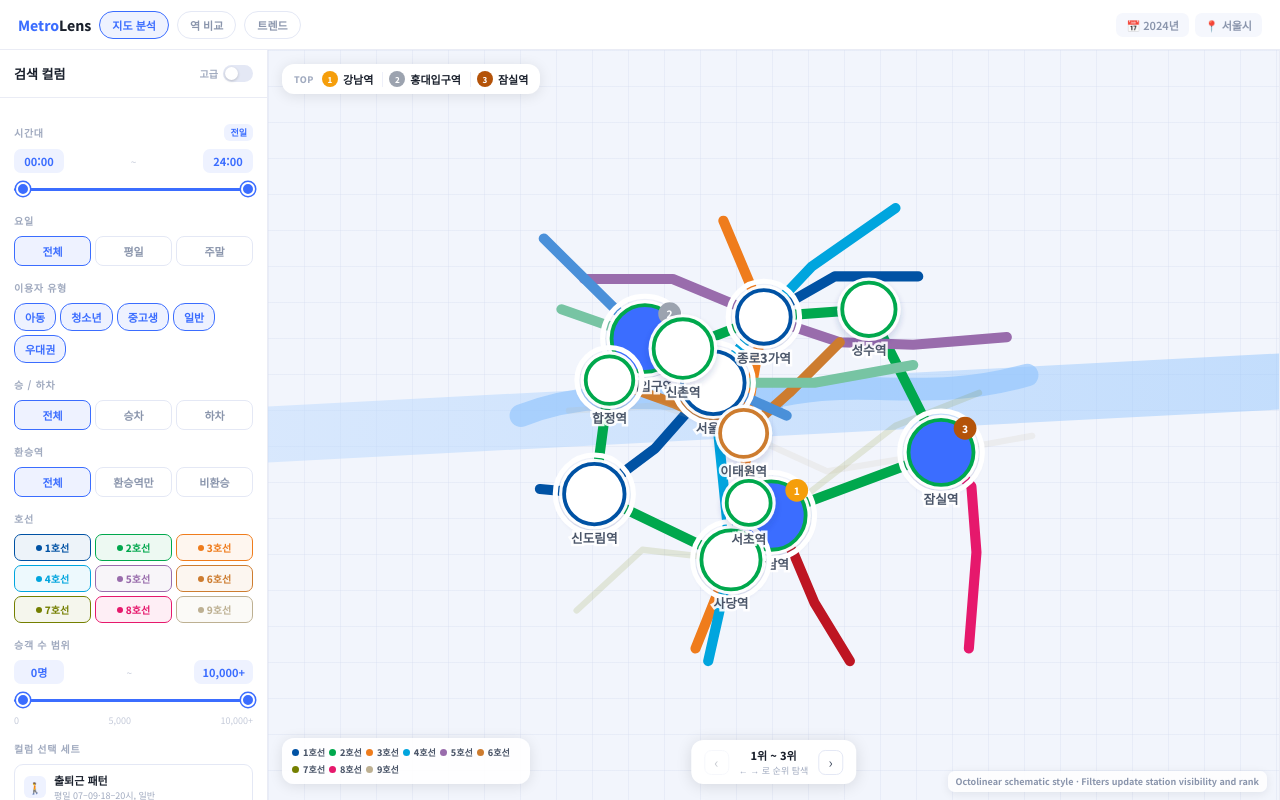
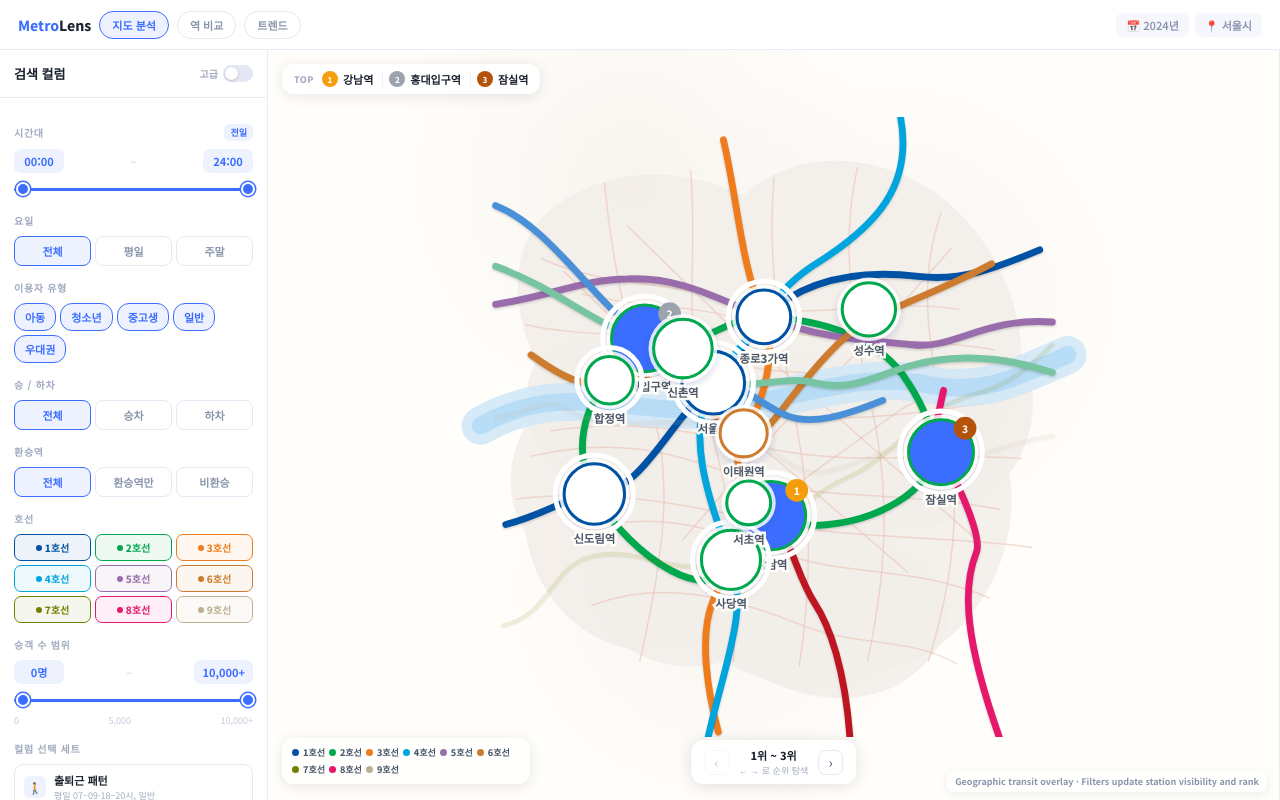
Before and after one commit to Daeung-03/StationGo, a React (Vite) app: page / in a window 1280 px wide. Built offline with nearby package versions, Linux system fonts and the light colour scheme.

Commit message:
Restyle metro map as geographic overlay

```diff
--- a/src/App.css
+++ b/src/App.css
@@ -637,37 +637,26 @@ input[type=range].eq-sl:disabled::-webkit-slider-thumb {
   overflow: hidden;
 }
 
-.schematic-mapc {
-  background:
-    linear-gradient(rgba(210, 218, 238, .32) 1px, transparent 1px),
-    linear-gradient(90deg, rgba(210, 218, 238, .32) 1px, transparent 1px),
-    #F2F5FC;
-  background-size: 36px 36px;
+.transit-mapc {
+  background: #fffefa;
 }
 
-.schematic-bg {
+.transit-bg {
   position: absolute;
   inset: 0;
   pointer-events: none;
-}
-
-.river-band {
-  position: absolute;
-  left: -3%;
-  right: -3%;
-  top: 44%;
-  height: 56px;
-  transform: rotate(-3deg);
-  border-radius: 999px;
-  background: linear-gradient(90deg, rgba(191, 219, 254, .5), rgba(147, 197, 253, .5));
+  background:
+    radial-gradient(circle at 36% 18%, rgba(244, 239, 234, .62), transparent 28%),
+    radial-gradient(circle at 62% 34%, rgba(244, 239, 234, .58), transparent 32%),
+    radial-gradient(circle at 44% 72%, rgba(244, 239, 234, .55), transparent 30%);
 }
 
 .schematic-water-label {
   position: absolute;
   left: 50%;
-  top: calc(44% + 18px);
-  transform: translateX(-50%) rotate(-3deg);
-  color: rgba(59, 130, 246, .45);
+  top: 47%;
+  transform: translateX(-50%) rotate(-6deg);
+  color: rgba(96, 165, 250, .36);
   font-size: 11px;
   font-weight: 900;
 }
@@ -688,24 +677,50 @@ input[type=range].eq-sl:disabled::-webkit-slider-thumb {
   max-height: 620px;
 }
 
+.city-shapes path {
+  fill: #f3eee9;
+  opacity: .86;
+}
+
+.road-layer path {
+  fill: none;
+  stroke: #e9b9ad;
+  stroke-linecap: round;
+  stroke-linejoin: round;
+  stroke-width: 1.15;
+  opacity: .5;
+}
+
 .han-river {
   fill: none;
-  stroke: rgba(147, 197, 253, .65);
   stroke-linecap: round;
-  stroke-width: 18;
+  stroke-linejoin: round;
+}
+
+.han-river.broad {
+  stroke: rgba(210, 232, 248, .9);
+  stroke-width: 30;
+}
+
+.han-river.core {
+  stroke: rgba(174, 216, 245, .72);
+  stroke-width: 14;
 }
 
 .metro-line {
   fill: none;
   stroke-linecap: round;
   stroke-linejoin: round;
-  stroke-width: 8;
+  stroke-width: 5.4;
+  paint-order: stroke;
+  stroke-miterlimit: 10;
+  filter: drop-shadow(0 1px 1px rgba(0, 0, 0, .18));
   transition: opacity .18s, stroke-width .18s;
 }
 
 .metro-line.muted {
-  opacity: .14;
-  stroke-width: 5;
+  opacity: .12;
+  stroke-width: 3.8;
 }
 
 .schematic-station {
@@ -724,11 +739,11 @@ input[type=range].eq-sl:disabled::-webkit-slider-thumb {
 
 .station-halo {
   filter: url(#stationShadow);
-  opacity: .96;
+  opacity: .82;
 }
 
 .station-node {
-  stroke-width: 3;
+  stroke-width: 2.4;
 }
 
 .transfer-ring {
@@ -748,12 +763,12 @@ input[type=range].eq-sl:disabled::-webkit-slider-thumb {
 .station-label {
   fill: #4A5568;
   font-family: 'Noto Sans KR', sans-serif;
-  font-size: 10px;
+  font-size: 9px;
   font-weight: 800;
   pointer-events: none;
   text-anchor: middle;
   paint-order: stroke;
-  stroke: rgba(255, 255, 255, .9);
+  stroke: rgba(255, 254, 250, .95);
   stroke-width: 4px;
 }
 
--- a/src/App.jsx
+++ b/src/App.jsx
@@ -280,18 +280,45 @@ const STATIONS = [
 ]
 
 const METRO_LINE_PATHS = [
-  { line: '1호선', d: 'M 35 294 L 78 298 L 126 262 L 172 210 L 212 158 L 268 126 L 334 126' },
-  { line: '2호선', d: 'M 90 208 L 118 175 L 148 183 L 212 158 L 295 152 L 352 265 L 218 315 L 200 305 L 186 350 L 78 298 L 90 208' },
-  { line: '3호선', d: 'M 180 82 L 212 158 L 196 250 L 200 305 L 186 350 L 158 420' },
-  { line: '4호선', d: 'M 316 72 L 250 118 L 212 158 L 172 210 L 186 350 L 168 430' },
-  { line: '5호선', d: 'M 70 128 L 140 128 L 212 158 L 272 178 L 330 180 L 404 174' },
-  { line: '6호선', d: 'M 90 208 L 140 226 L 196 250 L 232 218 L 272 178' },
-  { line: '7호선', d: 'M 64 390 L 116 342 L 186 350 L 244 300 L 316 244 L 382 218' },
-  { line: '8호선', d: 'M 352 265 L 376 292 L 380 344 L 374 420' },
-  { line: '9호선', d: 'M 58 232 L 130 228 L 196 250 L 262 280 L 352 265 L 424 252' },
-  { line: '신분당선', d: 'M 218 315 L 236 346 L 252 384 L 280 430' },
-  { line: '경의중앙선', d: 'M 52 152 L 118 175 L 172 210 L 252 210 L 330 196' },
-  { line: '공항철도', d: 'M 38 96 L 118 175 L 172 210 L 230 236' },
+  { line: '1호선', d: 'M 8 322 C 42 313 56 300 78 298 C 116 296 134 245 172 210 C 196 188 204 166 212 158 C 242 130 284 120 334 126 C 368 130 394 120 430 105' },
+  { line: '2호선', d: 'M 90 208 C 104 184 116 172 138 176 C 165 182 184 157 212 158 C 258 160 304 174 326 210 C 352 250 354 282 318 304 C 282 326 236 327 218 315 C 204 306 197 306 186 350 C 174 390 108 350 78 298 C 60 264 70 228 90 208' },
+  { line: '3호선', d: 'M 180 18 C 192 70 194 118 212 158 C 222 184 214 222 196 250 C 181 274 204 292 200 305 C 195 322 186 350 172 382 C 160 410 168 456 176 486' },
+  { line: '4호선', d: 'M 320 0 C 330 54 302 86 250 118 C 226 134 218 150 212 158 C 196 180 182 194 172 210 C 148 250 170 306 186 350 C 200 390 182 428 168 490' },
+  { line: '5호선', d: 'M 0 148 C 42 142 70 128 104 128 C 146 126 176 144 212 158 C 252 174 288 176 330 180 C 362 184 386 158 440 162' },
+  { line: '6호선', d: 'M 28 188 C 56 208 70 214 90 208 C 128 196 158 230 196 250 C 216 260 226 222 272 178 C 300 152 340 144 392 116' },
+  { line: '7호선', d: 'M 6 402 C 48 392 42 350 84 346 C 120 342 145 366 186 350 C 226 336 236 304 276 286 C 318 268 330 232 382 218 C 404 212 420 200 440 180' },
+  { line: '8호선', d: 'M 354 216 C 350 236 344 250 352 265 C 372 302 384 334 380 344 C 368 374 372 416 398 490' },
+  { line: '9호선', d: 'M 0 238 C 32 232 38 220 58 232 C 96 254 142 230 196 250 C 222 260 234 286 262 280 C 306 270 322 250 352 265 C 376 276 400 258 440 252' },
+  { line: '신분당선', d: 'M 218 315 C 236 340 238 362 252 384 C 264 402 276 436 280 490' },
+  { line: '경의중앙선', d: 'M 0 118 C 54 138 78 166 118 175 C 150 182 150 206 172 210 C 198 216 230 204 252 210 C 282 218 306 202 330 196 C 368 186 404 190 440 202' },
+  { line: '공항철도', d: 'M 0 70 C 44 88 74 142 118 175 C 140 192 152 208 172 210 C 198 212 210 228 230 236 C 250 244 276 236 306 224' },
+]
+
+const CITY_SHAPES = [
+  'M 42 74 C 94 34 154 42 196 62 C 242 18 326 28 374 84 C 420 138 428 208 396 250 C 430 318 388 420 306 438 C 246 472 194 438 154 416 C 96 438 34 396 24 330 C -2 286 18 244 44 216 C 10 162 8 104 42 74 Z',
+  'M 34 188 C 86 160 124 174 164 198 C 222 178 276 180 326 206 C 356 218 386 206 418 188 C 438 244 410 292 372 312 C 316 342 250 326 202 306 C 152 340 92 330 54 290 C 22 256 16 222 34 188 Z',
+  'M 92 334 C 126 312 166 316 204 342 C 246 314 300 324 336 350 C 372 378 362 424 316 450 C 264 472 216 450 188 428 C 148 444 98 428 78 394 C 62 368 68 348 92 334 Z',
+]
+
+const ROAD_PATHS = [
+  'M 36 112 C 92 136 132 128 188 146 C 244 164 298 142 366 152',
+  'M 24 164 C 76 176 118 166 170 188 C 224 212 286 196 420 210',
+  'M 34 216 C 92 198 144 210 198 228 C 248 244 312 238 386 226',
+  'M 28 268 C 90 254 132 262 186 282 C 246 304 306 294 398 310',
+  'M 62 330 C 118 308 170 324 224 344 C 276 364 330 354 390 380',
+  'M 76 386 C 128 366 182 378 238 400 C 286 420 326 410 364 432',
+  'M 86 52 C 92 116 104 168 122 226 C 142 286 132 350 114 430',
+  'M 154 42 C 160 102 148 164 164 224 C 182 288 194 340 188 430',
+  'M 220 48 C 214 118 226 176 236 234 C 248 294 252 354 240 434',
+  'M 286 40 C 272 100 282 160 296 224 C 310 284 312 346 294 430',
+  'M 352 76 C 332 132 344 190 356 246 C 370 308 360 372 342 430',
+  'M 54 122 L 140 206 L 226 274 L 326 360',
+  'M 104 86 L 186 166 L 278 244 L 380 334',
+  'M 360 104 L 296 176 L 224 246 L 148 334',
+  'M 404 190 L 322 230 L 244 286 L 166 376',
+  'M 16 302 C 80 294 140 304 204 318 C 276 334 342 330 424 340',
+  'M 44 248 C 108 238 154 248 206 260 C 282 278 348 264 416 270',
+  'M 68 140 C 120 152 152 146 208 164 C 266 182 326 172 394 184',
 ]
 
 const LINES = ['1호선', '2호선', '3호선', '4호선', '5호선', '6호선', '7호선', '8호선', '9호선']
@@ -885,9 +912,8 @@ function MapPanel({
   const rankEnd = ranked.length ? Math.min(rankStart + 2, ranked.length) : 0
 
   return (
-    <main className="mapc schematic-mapc">
-      <div className="schematic-bg">
-        <div className="river-band" />
+    <main className="mapc transit-mapc">
+      <div className="transit-bg">
         <span className="schematic-water-label">한강</span>
       </div>
       <div className="rank-bar">
@@ -912,7 +938,14 @@ function MapPanel({
               <feDropShadow dx="0" dy="3" floodColor="#1E3A8A" floodOpacity=".2" stdDeviation="3" />
             </filter>
           </defs>
-          <path className="han-river" d="M 20 236 C 96 206 160 234 226 220 C 292 206 342 226 420 204" />
+          <g className="city-shapes">
+            {CITY_SHAPES.map((shape) => <path d={shape} key={shape} />)}
+          </g>
+          <g className="road-layer">
+            {ROAD_PATHS.map((road) => <path d={road} key={road} />)}
+          </g>
+          <path className="han-river broad" d="M -12 244 C 54 206 112 238 174 230 C 246 222 286 200 344 212 C 386 220 416 204 452 188" />
+          <path className="han-river core" d="M -12 244 C 54 206 112 238 174 230 C 246 222 286 200 344 212 C 386 220 416 204 452 188" />
           {METRO_LINE_PATHS.map((path) => {
             const lineVisible = stationMetrics.some((station) => station.visible && station.lines.includes(path.line))
             return (
@@ -990,7 +1023,7 @@ function MapPanel({
           </span>
         ))}
       </div>
-      <div className="map-attribution">Octolinear schematic style · Filters update station visibility and rank</div>
+      <div className="map-attribution">Geographic transit overlay · Filters update station visibility and rank</div>
 
       <div className="rank-nav">
         <button className="rn-arr" disabled={rankPage === 0} onClick={() => onRankNav(-1)}>‹</button>
```
